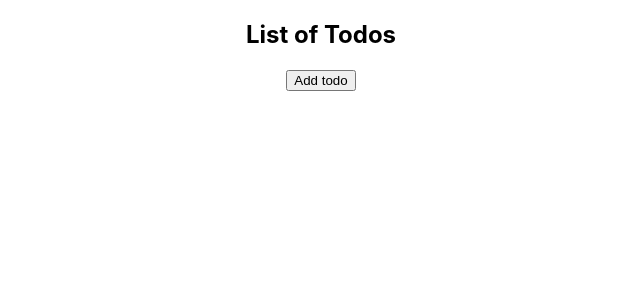
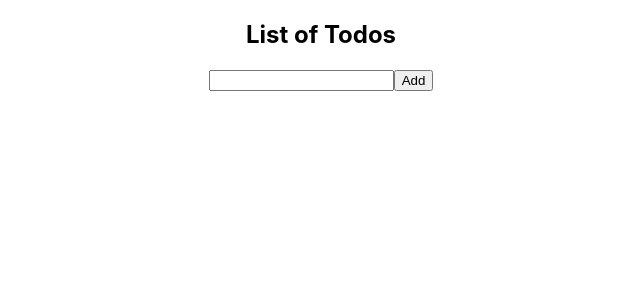
Before and after one commit to ultrakiwi99/todo, a React (Create React App) app: page / in a window 1280 px wide. Shown: the top 300 px of the page, without its empty margins (319-959 px from the left). Built offline with nearby package versions, Linux system fonts and the light colour scheme.

Commit message:
Basic todo flow

```diff
--- a/src/application/useTodoCases.ts
+++ b/src/application/useTodoCases.ts
@@ -6,10 +6,14 @@ export function useTodoCases(todoRepository: TodoRepository) {
   const [todos, setTodos] = useState<TodoList>(todoRepository.getTodos());
   const [error, setError] = useState<Error | null>(null);
 
-  function addTodoCase(todo: Todo): void {
+  function addTodoCase(title: string): void {
     setTodos(todos => {
       try {
-        const updated = addToList(todos, todo);
+        const updated = addToList(todos, {
+          id: Math.floor(Math.random() * 10000).toString(),
+          title,
+          completed: false
+        });
         todoRepository.saveTodos(updated);
         return updated;
       } catch (error) {
--- a/src/ui/todos/TodoList.tsx
+++ b/src/ui/todos/TodoList.tsx
@@ -1,5 +1,6 @@
 import {useTodoCases} from "../../application/useTodoCases";
 import {MemoryTodoRepository} from "../../application/todoRepository";
+import {AddTodo} from "./add-todo/AddTodo";
 
 export function TodoList() {
   const {
@@ -8,6 +9,10 @@ export function TodoList() {
     removeTodoCase,
     toggleDoneCase
   } = useTodoCases(new MemoryTodoRepository());
+
+  function addHandler(title: string) {
+    addTodoCase(title);
+  }
 
   return (
     <section>
@@ -21,7 +26,7 @@ export function TodoList() {
           <button onClick={() => removeTodoCase(todo)}>X</button>
         </li>)}
       </ul>
-      <button onClick={() => addTodoCase(MemoryTodoRepository.randomTodo())}>Add todo</button>
+      <AddTodo addTodoHandler={addHandler}/>
     </section>
   )
 }
--- /dev/null
+++ b/src/ui/todos/add-todo/AddTodo.tsx
@@ -0,0 +1,34 @@
+import {FormEvent, useState} from "react";
+
+export function AddTodo({addTodoHandler}: {addTodoHandler: (title: string) => void}) {
+  const [title, setTitle] = useState<string>('');
+
+  function handleInput(event:FormEvent<HTMLInputElement>) {
+    setTitle((event.target as HTMLInputElement).value);
+  }
+
+  function keyDownHandler(key: string) {
+    if (key === 'Enter') {
+      addHandler();
+    }
+  }
+
+  function addHandler() {
+    if (title) {
+      addTodoHandler(title);
+      setTitle('');
+    }
+  }
+
+  return (
+    <section>
+      <input
+        value={title}
+        type={"text"}
+        name={"title"}
+        onKeyDown={(event) => keyDownHandler(event.key)}
+        onInput={handleInput}/>
+      <button onClick={addHandler}>Add</button>
+    </section>
+  );
+}
```
